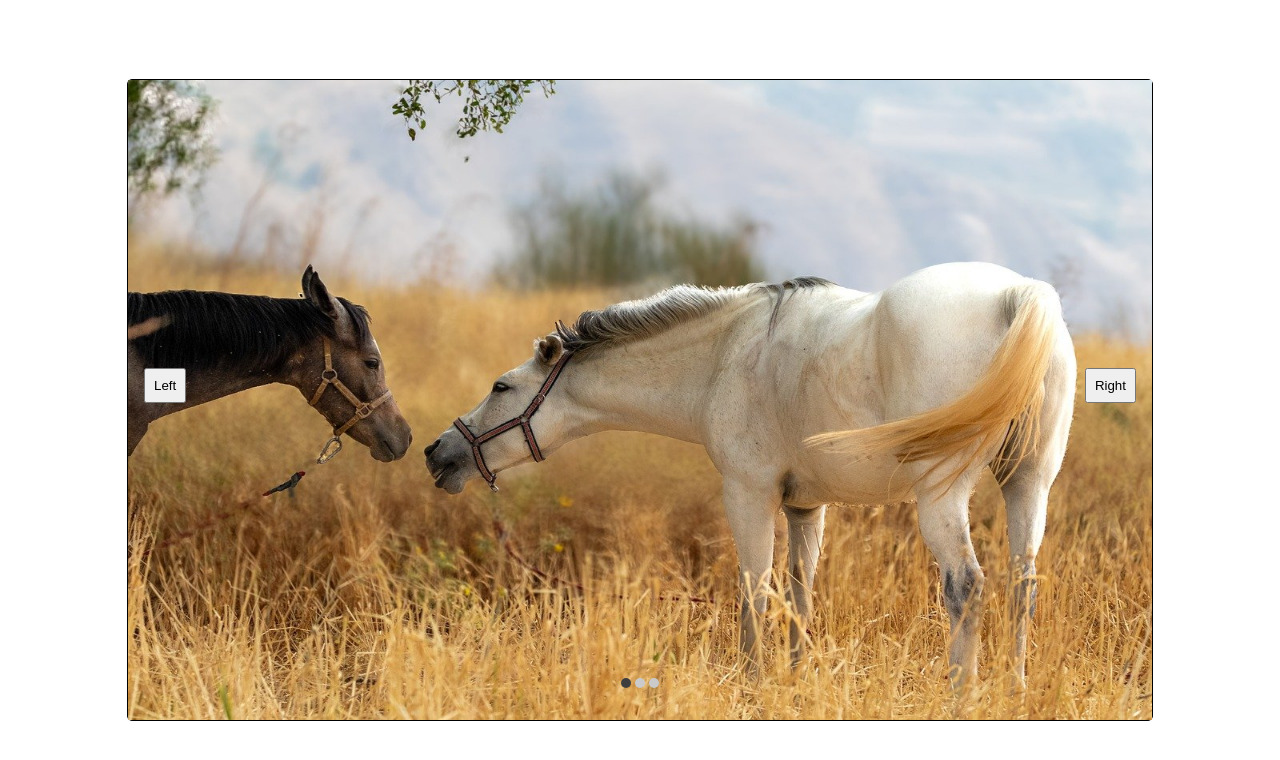
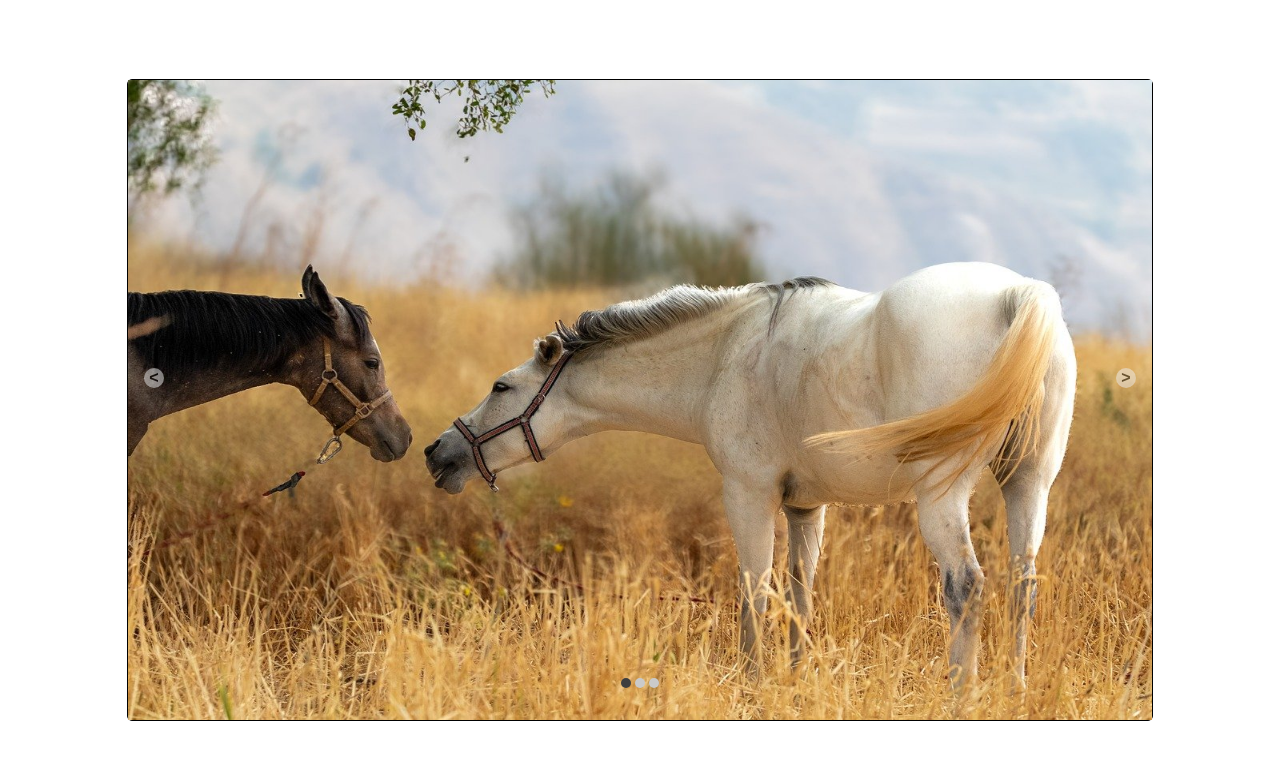
Before and after one commit to kaylubr/image-carousel, a website built with webpack: page src/template.html in a window 1280 px wide. Built offline with nearby package versions, Linux system fonts and the light colour scheme.

Commit message:
Made previous and forward btn smaller

```diff
--- a/src/style.css
+++ b/src/style.css
@@ -33,14 +33,21 @@ body {
 
 #left,
 #right {
+  opacity: 0.5;
+  font-size: 1rem;
+  font-weight: bolder;
+  width: 20px;
+  height: 20px;
+  border: none;
+  border-radius: 50%;
   position: absolute;
   top: 45%;
-  padding: 0.5rem;
 }
 
 #left:hover,
 #right:hover {
   cursor: pointer;
+  background-color: #d0d0d0;
 }
 
 #left {
--- a/src/template.html
+++ b/src/template.html
@@ -11,8 +11,8 @@
       <img src="./images/image1.jpg" id="image0" alt="image0">
       <img src="./images/image2.jpg" id="image1" alt="image1">
       <img src="./images/image3.jpg" id="image2" alt="image2">
-      <button id="left">Left</button>
-      <button id="right">Right</button>
+      <button id="left">&lt;</button>
+      <button id="right">&gt;</button>
       <div id="imgNav">
         <span id="nav0"></span>
         <span id="nav1"></span>
```
